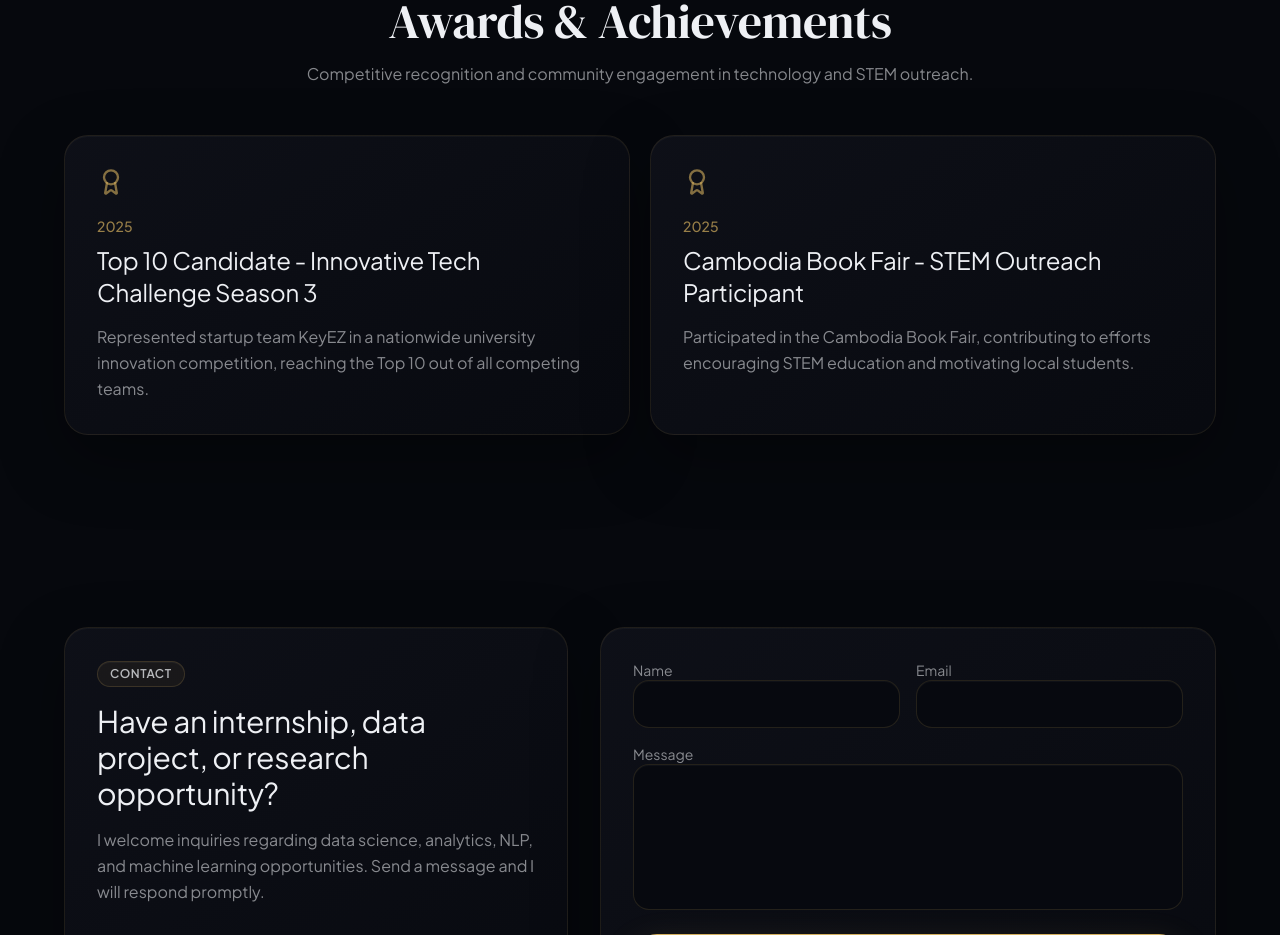
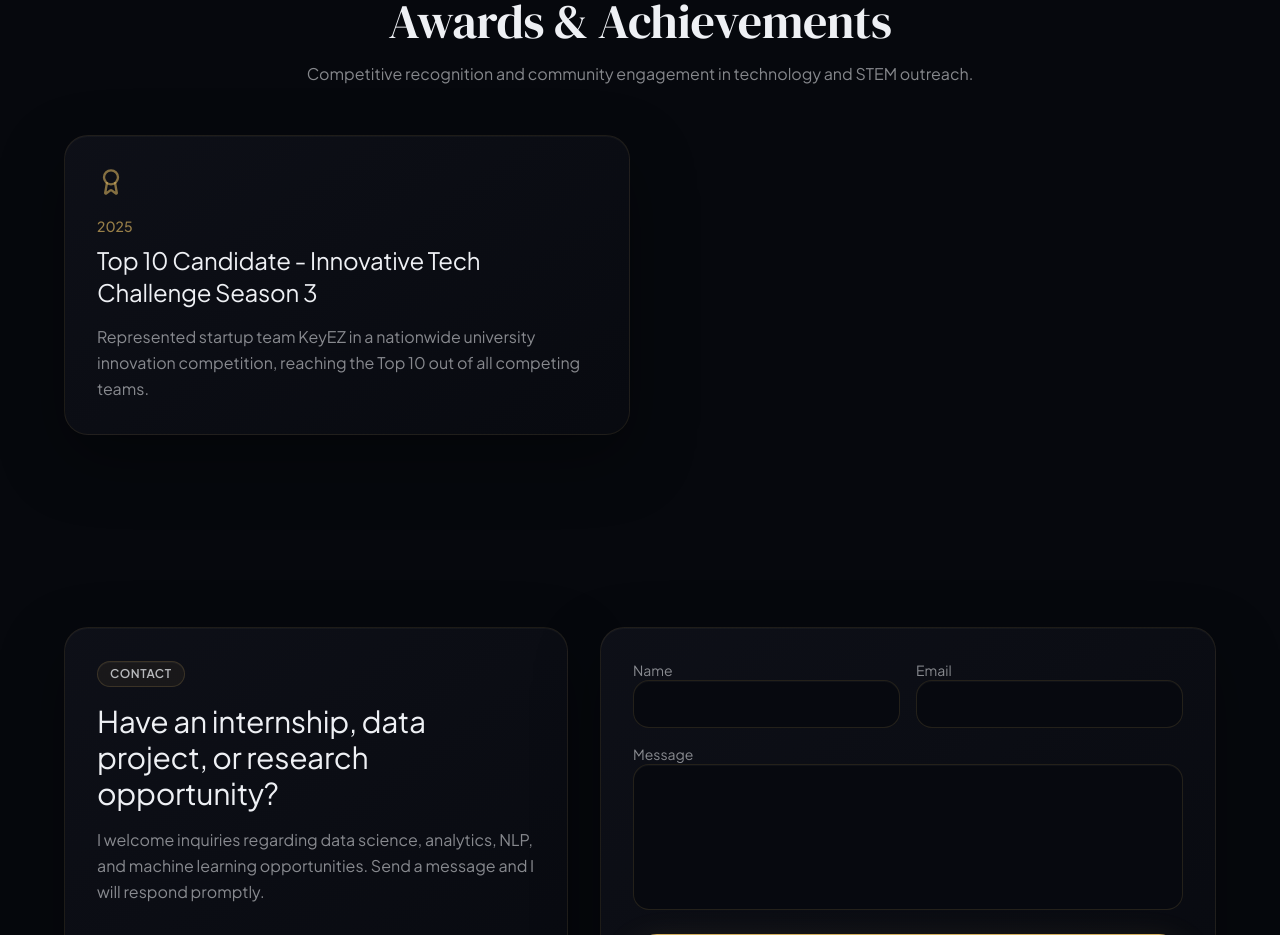
Before and after one commit to menghong-heng/Portfolio, a React (Vite) app: page / in a window 1280 px wide. Shown: the part 6140-7075 px from the top of the page. Built offline with nearby package versions, Linux system fonts and the light colour scheme.

Commit message:
chore: remove Cambodia Book Fair achievement to match CV

```diff
--- a/src/App.tsx
+++ b/src/App.tsx
@@ -192,12 +192,6 @@ const awards = [
     period: '2025',
     description:
       'Represented startup team KeyEZ in a nationwide university innovation competition, reaching the Top 10 out of all competing teams.',
-  },
-  {
-    title: 'Cambodia Book Fair - STEM Outreach Participant',
-    period: '2025',
-    description:
-      'Participated in the Cambodia Book Fair, contributing to efforts encouraging STEM education and motivating local students.',
   },
 ]
 
```
